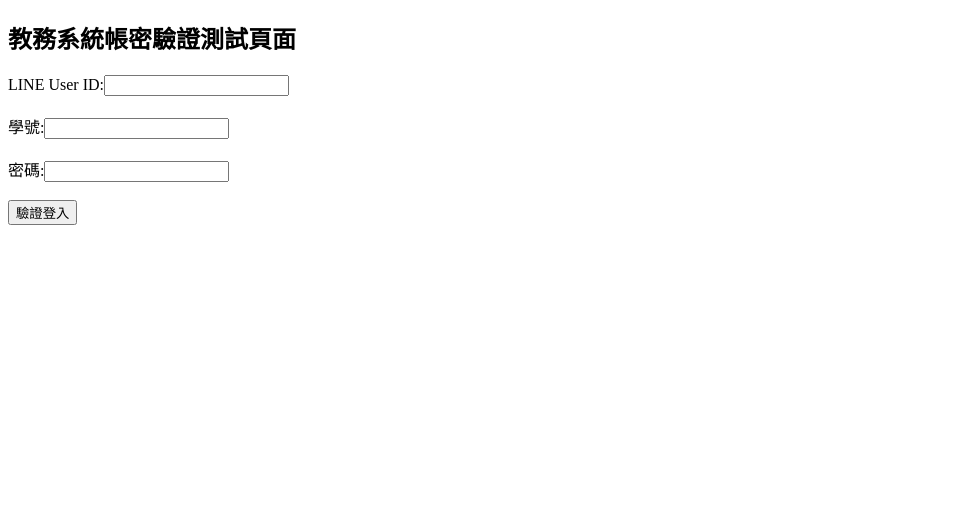
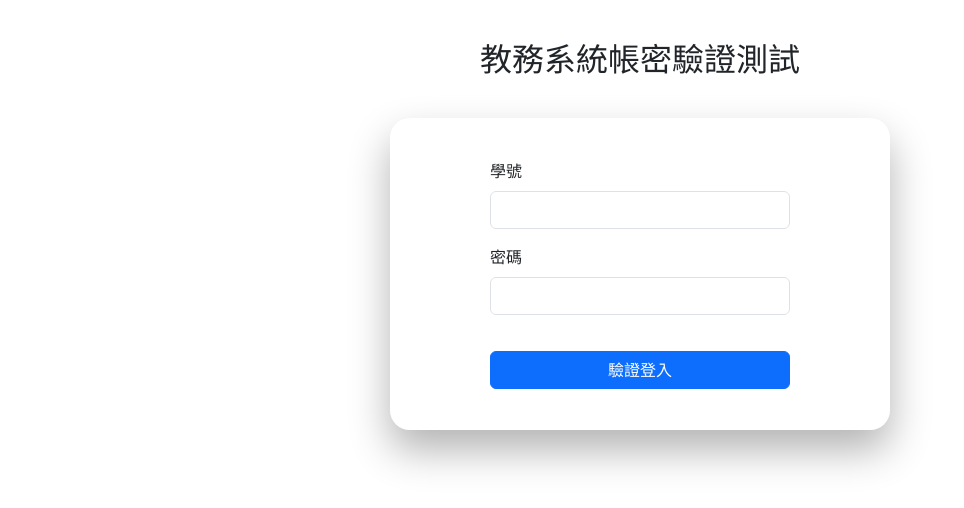
Before and after one commit to Laiii151/Liff_Test, a Flask app: page / in a window 1280 px wide. Shown: the top 508 px of the page, without its empty margins (0-964 px from the left). Run offline with Flask 3, Linux system fonts and the light colour scheme.

Commit message:
114-10-28

```diff
--- a/Login.py
+++ b/Login.py
@@ -13,7 +13,7 @@ from selenium.common.exceptions import TimeoutException, NoSuchElementException,
 from webdriver_manager.chrome import ChromeDriverManager
 
 
-HOME_URL = "https://www.shu.edu.tw/"
+HOME_URL = "https://www.shu.edu.tw/System-info.aspx"
 HEADLESS = False
 MAX_WAIT = 25
 
@@ -83,23 +83,7 @@ def _die(driver, msg, png, html):
 
 # --- 登入函式 ---
 def goto_student_system_from_home(driver):
-    """從首頁進入學生教務系統"""
-    print("🌐 正在進入世新大學首頁...")
     driver.get(HOME_URL)
-    time.sleep(2)
-
-    # 點擊校務系統
-    print("🔍 尋找校務系統連結...")
-    ok = click_first_working(driver, [
-        ("css", "body > div.logosearch-area > div.n2021-area > p > a:nth-child(4)"),
-        ("xpath", "//a[contains(@href,'System-info.aspx')]"),
-        ("xpath", "//a[contains(text(),'校務系統')]"),
-    ])
-    if not ok:
-        _die(driver, "找不到『校務系統』連結", "fail_sys_link.png", "fail_sys_link.html")
-
-    time.sleep(3)
-
     # 點擊學生教務系統
     print("🔍 尋找學生教務系統連結...")
     ok = click_first_working(driver, [
@@ -157,7 +141,6 @@ def login_if_needed(driver, student_id, password):
         WebDriverWait(driver, 20).until(
             lambda d: d.execute_script("return document.readyState") == "complete"
         )
-        time.sleep(2)
 
         # 檢查錯誤訊息
         end = time.time() + 8
--- a/app.py
+++ b/app.py
@@ -25,7 +25,7 @@ def verify_login():
     success = Login.main(student_id, password)
 
     if success:
-        msg = "教務系統登入成功！您可以繼續查詢成績。"
+        msg = "教務系統登入成功！可以關閉此網頁。"
     else:
         msg = "教務系統登入失敗，請確認帳號密碼後重試。"
 
--- /dev/null
+++ b/client_secrets.json
@@ -0,0 +1 @@
+{"installed":{"client_id":"510785795424-j1950sk5eu1dg2tqgmrr6do4o90k91fq.apps.googleusercontent.com","project_id":"im-login-469805","auth_uri":"https://accounts.google.com/o/oauth2/auth","token_uri":"https://oauth2.googleapis.com/token","auth_provider_x509_cert_url":"https://www.googleapis.com/oauth2/v1/certs","client_secret":"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","redirect_uris":["http://localhost"]}}
--- a/templates/home.html
+++ b/templates/home.html
@@ -3,35 +3,185 @@
 <head>
   <meta charset="UTF-8" />
   <title>教務系統登入驗證測試</title>
+  <meta name="viewport" content="width=device-width, initial-scale=1">
+  <link href="https://cdn.jsdelivr.net/npm/bootstrap@5.3.3/dist/css/bootstrap.min.css" rel="stylesheet">
+  <style>
+    .card {
+    background: rgba(255, 255, 255, 0.1);
+    backdrop-filter: blur(20px);
+    border: 1px solid rgba(255, 255, 255, 0.2);
+    border-radius: 20px;
+    padding: 40px;
+    box-shadow: 0 20px 40px rgba(0, 0, 0, 0.3);
+    animation: slideUp 1s ease-out 0.3s both;
+    width: 100%;
+    max-width: 500px;
+    margin: 40px auto;
+
+    }
+    h2 {
+      text-align: center;
+      margin-top: 40px;
+    }
+    /* 調整 container 樣式以配合置中 */
+    .card .container {
+      display: flex;
+      flex-direction: column;
+      align-items: center;
+      width: 100%;
+      padding: 0; /* 移除 container 默認 padding */
+    }
+    /* 讓 input 區塊佔滿 card 的寬度 */
+    .card .col-md-6 {
+      width: 100%;
+      max-width: 300px; /* 限制輸入框和按鈕一樣長 */
+    }
+    .btn-primary {
+      display: block; /* 讓按鈕可以利用 margin: auto 置中 */
+      margin-left: auto;
+      margin-right: auto;
+      margin-top: 20px; /* 增加與上方 input 的間距 */
+    }
+    /* 確保 Alert 框置中 */
+    .alert-container {
+        max-width: 500px;
+        margin: 20px auto;
+        text-align: center;
+    }
+  </style>
 </head>
 <body>
-  <h2>教務系統帳密驗證測試頁面</h2>
-  <form id="loginForm">
-    <label>LINE User ID:<input type="text" id="lineUserId" required /></label><br /><br />
-    <label>學號:<input type="text" id="studentId" required /></label><br /><br />
-    <label>密碼:<input type="password" id="password" required /></label><br /><br />
-    <button type="submit">驗證登入</button>
+  <h2>教務系統帳密驗證測試</h2>
+  <form id="loginForm" class="card">
+  <div class="container">
+    <input type="hidden" id="lineUserId" name="line_user_id" value="">
+    <div class="col-md-6">
+      <label class="form-label">學號</label>
+      <input type="text" class="form-control mb-3" id="studentId" required>
+    </div>
+    <div class="col-md-6">
+      <label class="form-label">密碼</label>
+      <input type="password" class="form-control mb-3" id="password" required>
+    </div>
+  </div>
+  <button type="submit" id="submitBtn" class="btn btn-primary" style="width: 300px;">
+    <span id="buttonText">驗證登入</span>
+    <span id="loadingContent" class="d-none">
+        <span class="spinner-border spinner-border-sm" role="status" aria-hidden="true"></span>
+
+    </span>
+</button>
 </form>
 
-  <p id="result"></p>
+  <div class="alert-container">
+      <div id="resultAlert" class="alert d-none" role="alert">
+          </div>
+  </div>
 
   <script>
+    const submitBtn = document.getElementById('submitBtn');
+    const buttonText = document.getElementById('buttonText');
+    const loadingSpinner = document.getElementById('loadingContent');
+    // 設置 Loading 狀態
+    function setLoading(isLoading) {
+        if (isLoading) {
+            submitBtn.disabled = true;
+            buttonText.textContent = '驗證中...';
+            loadingSpinner.classList.remove('d-none');
+        } else {
+            submitBtn.disabled = false;
+            buttonText.textContent = '驗證登入';
+            loadingSpinner.classList.add('d-none');
+        }
+    }
+
+    // --- 頁面載入時：讀取 URL 參數並填入隱藏欄位 ---
+    // ... (這裡的 URL 參數獲取邏輯維持不變) ...
+    const urlParams = new URLSearchParams(window.location.search);
+    let targetParamsString = '';
+    const liffState = urlParams.get('liff.state');
+
+    if (liffState) {
+        targetParamsString = decodeURIComponent(liffState);
+    } else {
+        targetParamsString = window.location.search;
+    }
+
+    const finalParams = new URLSearchParams(targetParamsString);
+    const lineIdFromUrl = finalParams.get('line_user_id');
+    const hiddenInput = document.getElementById('lineUserId');
+
+    if (lineIdFromUrl && hiddenInput) {
+        hiddenInput.value = lineIdFromUrl;
+        console.log("LINE User ID 最終成功獲取:", lineIdFromUrl);
+    } else {
+        console.log("未找到 LINE User ID 參數。");
+    }
+
+    // --- 表單提交時：發送登入請求 ---
     document.getElementById('loginForm').onsubmit = async function(e) {
         e.preventDefault();
+
+        // 獲取 Alert 元素
+        const alertElement = document.getElementById('resultAlert');
+        // 提交前先隱藏 Alert 避免視覺干擾
+        alertElement.classList.add('d-none');
 
         const lineUserId = document.getElementById('lineUserId').value;
         const studentId = document.getElementById('studentId').value;
         const password = document.getElementById('password').value;
 
+        // 清除 Alert 狀態的輔助函數
+        function clearAlertClasses() {
+             alertElement.classList.remove('alert-danger', 'alert-success', 'alert-warning');
+        }
+
+        // 檢查關鍵欄位是否為空 (自定義警告)
+        if (!studentId || !password) {
+             clearAlertClasses();
+             alertElement.textContent = '學號和密碼不能為空。';
+             alertElement.classList.add('alert-warning');
+             alertElement.classList.remove('d-none');
+             return;
+        }
+        if (!lineUserId) {
+             clearAlertClasses();
+             alertElement.textContent = 'LINE User ID 缺失，請確認導向連結。';
+             alertElement.classList.add('alert-danger');
+             alertElement.classList.remove('d-none');
+             return;
+        }
+        setLoading(true); // 設置為 Loading 狀態
+
+         // 發送登入請求到後端
+        try {
             const response = await fetch('/verify_login', {
                 method: 'POST',
                 headers: { 'Content-Type': 'application/json' },
                 body: JSON.stringify({ lineUserId, studentId, password })
             });
+            setLoading(false); // 停止 Loading 狀態
+            const result = await response.json();
+            // 根據後端返回的 success 狀態來決定 Alert 顏色
+            clearAlertClasses();
+            alertElement.textContent = result.message;
+            if (result.success) {
+                alertElement.classList.add('alert-success');
+            } else {
+                alertElement.classList.add('alert-danger'); // 登入失敗顯示紅色
+            }
+            alertElement.classList.remove('d-none'); // 顯示 Alert
+        } catch (error) {
+            console.error('Login request failed:', error);
+            // 停止 Loading 狀態
+            setLoading(false);
+            clearAlertClasses();
+            alertElement.textContent = '登入請求失敗，請檢查網路連接或伺服器。';
+            alertElement.classList.add('alert-danger');
+            alertElement.classList.remove('d-none');
+        }
+    };
 
-      const result = await response.json();
-      document.getElementById('result').textContent = result.message;
-    };
   </script>
 </body>
 </html>
```
Also changed, not shown: token.json (added, +1 -0 lines). Lines whose indentation alone changed are shown as unchanged.
